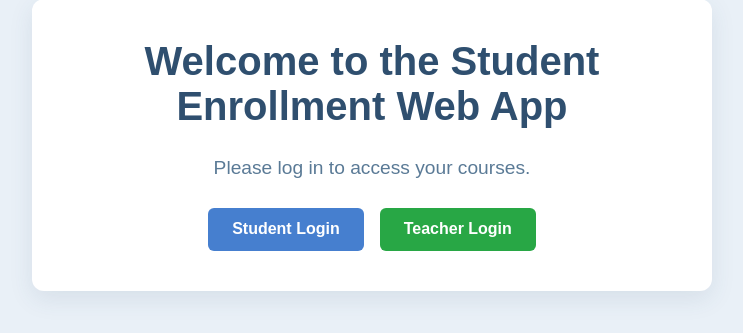
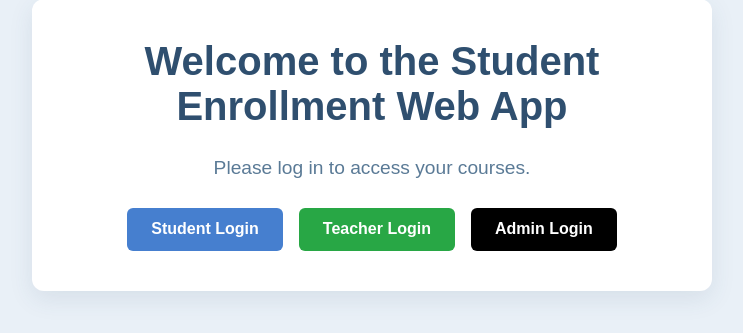
Before and after one commit to sidkrishna07/Class-Scheduler, a Flask app: page / in a window 1280 px wide. Shown: the part 255-588 px from the top of the page, without its empty margins (268-1011 px from the left). Run offline with Flask 3, Linux system fonts and the light colour scheme.

Commit message:
Added admin page to the website and put a button for admin login

```diff
--- a/app.py
+++ b/app.py
@@ -20,15 +20,15 @@ login_manager.login_view = 'login'
 # Admin interface setup
 admin = Admin(app)
 
-# User model
 class User(UserMixin, db.Model):
     id = db.Column(db.Integer, primary_key=True)
     username = db.Column(db.String(150), unique=True, nullable=False)
-    password = db.Column(db.String(150), nullable=False)  # Plain-text password
+    password = db.Column(db.String(150), nullable=False)
     role = db.Column(db.String(50))
 
     def check_password(self, password):
-        return self.password == password  # Simple comparison
+        return self.password == password
+
 
 class Course(db.Model):
     id = db.Column(db.Integer, primary_key=True)
@@ -77,6 +77,7 @@ def home():
             <div class="button-container">
                 <a href="/login" class="login-button student-button">Student Login</a>
                 <a href="/teacher_login" class="login-button teacher-button">Teacher Login</a>
+                <a href="/admin_login" class="login-button admin-button">Admin Login</a>
             </div>
         </div>
     </body>
@@ -352,5 +353,38 @@ def teacher_logout():
     session.clear()
     return redirect(url_for('teacher_login'))
 
+@app.route('/admin_login', methods=['GET', 'POST'])
+def admin_login():
+    # Check if the user is already logged in and is an admin
+    if current_user.is_authenticated and current_user.role == 'admin':
+        return redirect('/admin')  # Redirect to Flask-Admin dashboard if already logged in
+
+    if request.method == 'POST':
+        username = request.form['username']
+        password = request.form['password']
+        admin = User.query.filter_by(username=username, role='admin').first()
+
+        if admin and admin.check_password(password):
+            login_user(admin)
+            flash("Logged in as Admin successfully!", "success")
+            return redirect('/admin')  # Redirect to Flask-Admin dashboard upon successful login
+        else:
+            flash("Invalid credentials", "danger")
+
+    return render_template('admin_login.html')  # Admin login form
+
+
+@app.route('/admin_logout')
+@login_required
+def admin_logout():
+    if current_user.role != 'admin':
+        flash("Access denied: Only admins can log out.", "danger")
+        return redirect(url_for('login'))
+
+    logout_user()  # Logs out the current user
+    flash("Logged out successfully.", "success")
+    return redirect(url_for('admin_login'))  # Redirect to admin login page
+
+
 if __name__ == '__main__':
     app.run(debug=True)
--- a/static/styles.css
+++ b/static/styles.css
@@ -313,6 +313,18 @@ tr:hover {
 .student-button {
     background-color: #467fcf;
 }
+.admin-button {
+    padding: 0.8rem 1.5rem;
+    color: white;
+    text-decoration: none;
+    border-radius: 6px;
+    font-weight: bold;
+    background-color: #000000; /* Black background */
+    transition: background-color 0.2s ease;
+}
+.admin-button:hover {
+    background-color: #333333; /* Darker black for hover effect */
+}
 
 .student-button:hover {
     background-color: #3a6cbf;
```
Also changed, not shown: templates/admin_login.html (added, +24 -0 lines), instance/enrollment.db.
